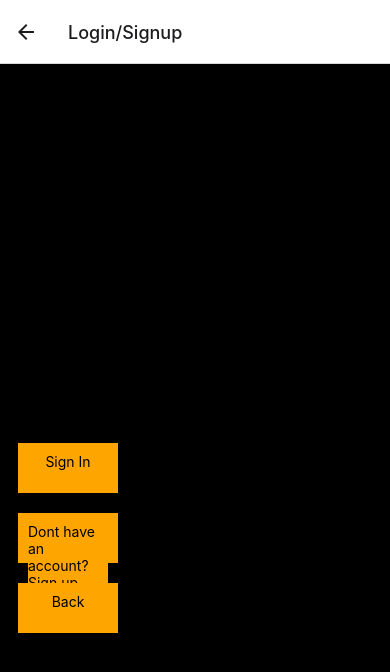
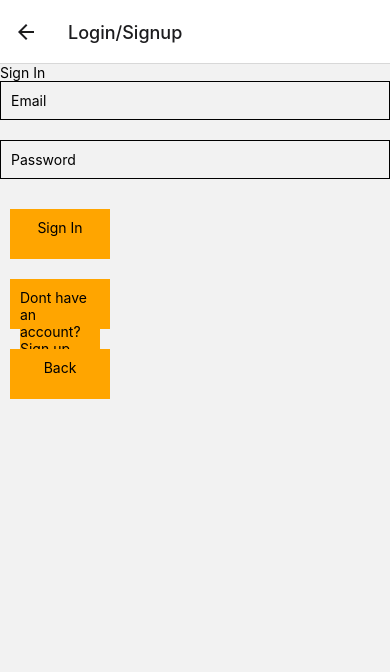
Before and after one commit to HafidAlidev/Movie-Empire, a React Native app: screen /Login/Signup in a window 390 px wide. Shown: the top 672 px of the page. Built offline with nearby package versions, Linux system fonts and the light colour scheme.

Commit message:
Removed the style for userSign up

```diff
--- a/Pages/UserAuth.js
+++ b/Pages/UserAuth.js
@@ -28,14 +28,14 @@ const UserAuth = ({ navigation, userState, login, logout, signup_ }) => {
     }
 
     return (
-        <View style={MovieCardstyles.container}>
+        <View >
             <View>
                 <Text>{isSignup ? 'Sign up' : 'Sign In'}</Text>
                     <View>
                         {
                             isSignup && (
                                 <View>
-                                    <TextInput style={MovieCardstyles.items} placeholder='Name' onChangeText={setName}/>
+                                    <TextInput placeholder='Name' onChangeText={setName}/>
                                 </View>
                             )
                         }
```
